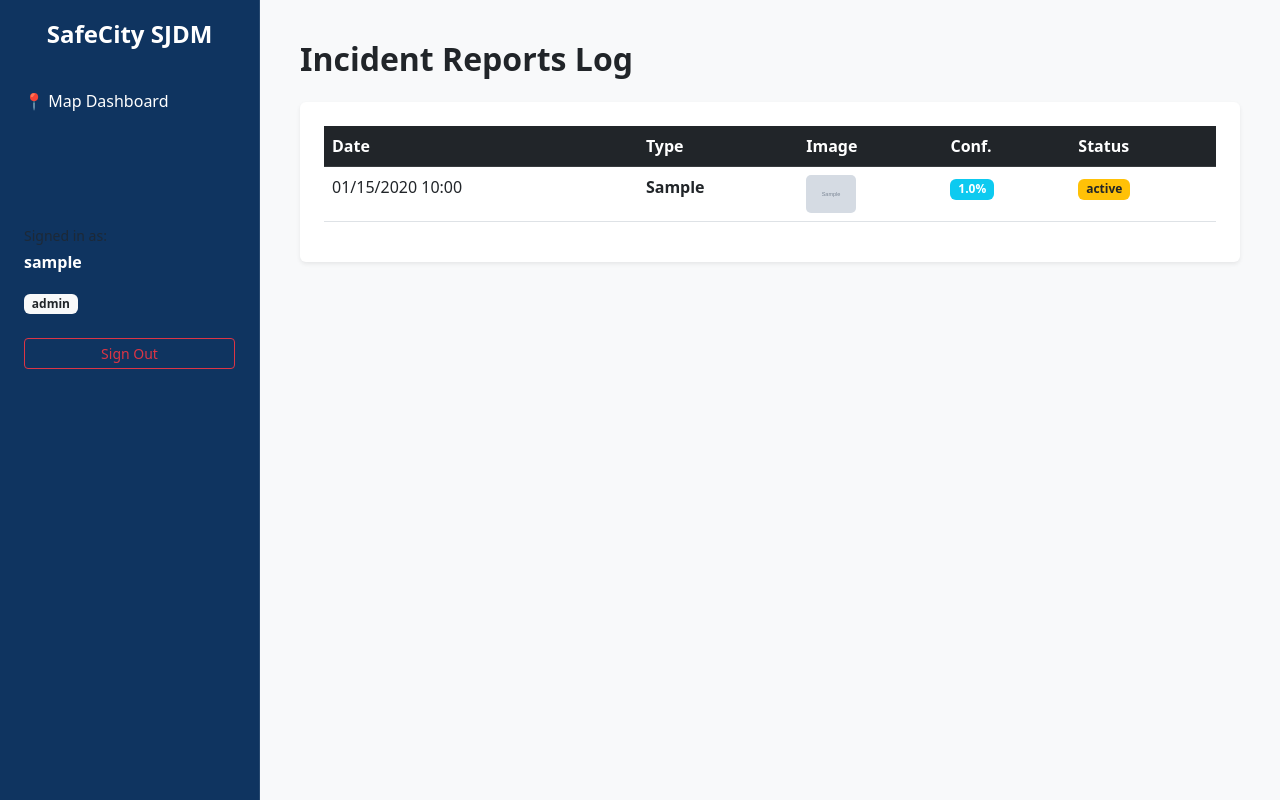
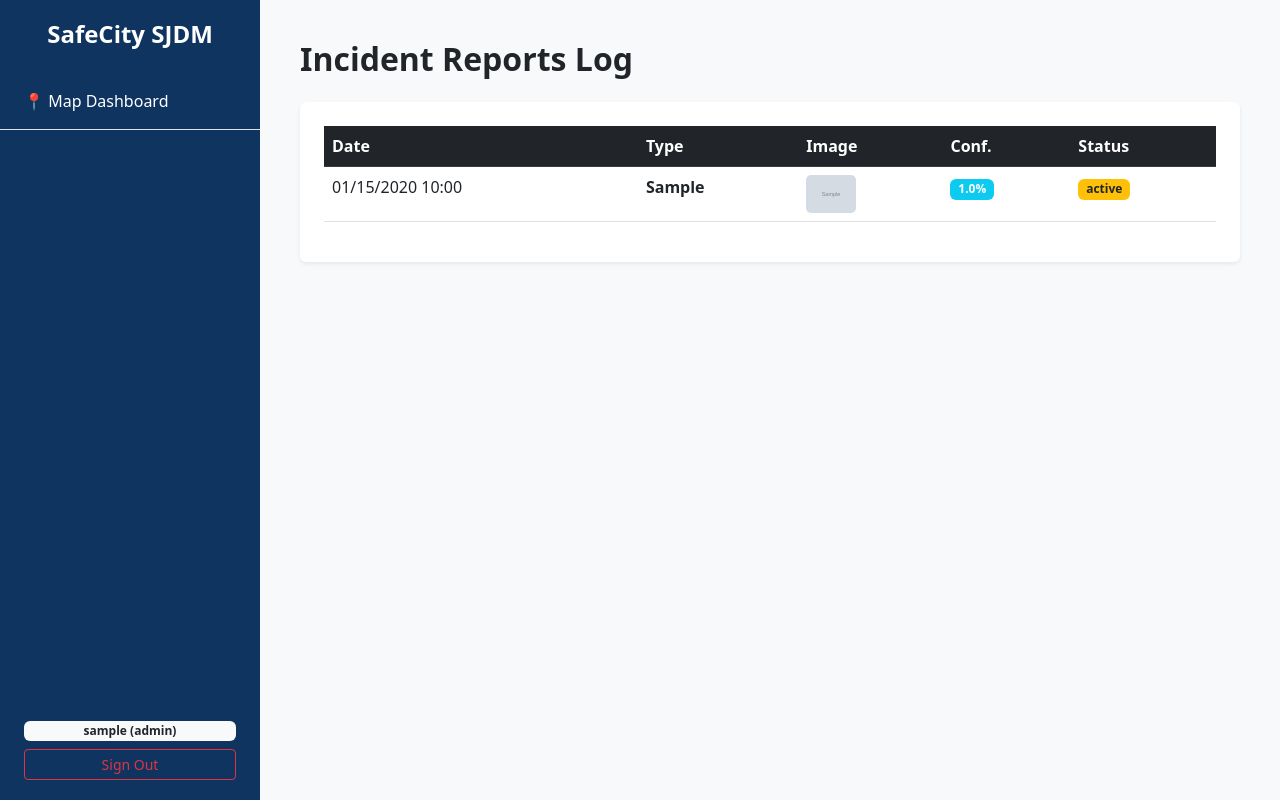
Before and after one commit to rframos/crime-reporting-system, a Flask app: template templates/reports.html in a window 1280 px wide. Run offline with Flask 3, Linux system fonts and the light colour scheme; the template is opened without the code that fills it: values that come from a table or form of the project are taken from there, others are empty; a user stored in the database is signed in; tables that the repository leaves empty hold one stand-in row (values such as "Sample post"); grey boxes marked "Sample" are stand-in pictures.

Commit message:
Update sidebar.html

```diff
--- a/templates/sidebar.html
+++ b/templates/sidebar.html
@@ -1,22 +1,46 @@
-<div class="sidebar" style="height: 100vh; background: #0f3460; color: white; padding: 20px 0; position: fixed; width: 260px; z-index: 1000; border-right: 1px solid rgba(255,255,255,0.1);">
+<div class="sidebar" style="height: 100vh; background: #0f3460; color: white; padding: 20px 0; position: fixed; width: 260px; z-index: 1000;">
     <h4 class="text-center fw-bold mb-4">SafeCity SJDM</h4>
 
-    <a href="/" class="d-block py-3 px-4 text-white text-decoration-none {% if request.path == '/' %}bg-primary{% endif %}">📍 Map Dashboard</a>
+    <a href="/" class="d-block py-3 px-4 text-white text-decoration-none border-bottom">📍 Map Dashboard</a>
 
     {% if current_user.role in ['Admin', 'Police', 'Barangay'] %}
-    <a href="/heatmap" class="d-block py-3 px-4 text-white text-decoration-none {% if request.path == '/heatmap' %}bg-primary{% endif %}">🔥 Crime Heatmap</a>
-    <a href="/reports" class="d-block py-3 px-4 text-white text-decoration-none {% if request.path == '/reports' %}bg-primary{% endif %}">📋 Incident Logs</a>
+    <a href="/heatmap" class="d-block py-3 px-4 text-white text-decoration-none border-bottom">🔥 Crime Heatmap</a>
+    <a href="/reports" class="d-block py-3 px-4 text-white text-decoration-none border-bottom">📋 Incident Logs</a>
+
+    <div class="px-4 mt-4">
+        <h6 class="small fw-bold text-uppercase text-muted">Recent Alerts 🔔</h6>
+        <div id="notif-inbox" style="max-height: 200px; overflow-y: auto;">
+            <p class="small text-muted">Checking for alerts...</p>
+        </div>
+    </div>
     {% endif %}
 
-    {% if current_user.role == 'Admin' %}
-    <hr class="mx-3 opacity-25">
-    <a href="/cnn-admin" class="d-block py-3 px-4 text-info text-decoration-none">⚙️ AI Management</a>
-    {% endif %}
-
-    <div class="px-4 mt-5 pt-5">
-        <div class="small text-muted mb-1">Signed in as:</div>
-        <div class="fw-bold mb-3">{{ current_user.username }}</div>
-        <div class="badge bg-light text-dark mb-4">{{ current_user.role }}</div>
+    <div class="px-4" style="position: absolute; bottom: 20px; width: 100%;">
+        <div class="badge bg-light text-dark mb-2 w-100">{{ current_user.username }} ({{ current_user.role }})</div>
         <a href="/logout" class="btn btn-sm btn-outline-danger w-100">Sign Out</a>
     </div>
 </div>
+
+<script>
+    async function updateNotifications() {
+        const res = await fetch('/api/notifications');
+        if (res.ok) {
+            const data = await res.json();
+            const container = document.getElementById('notif-inbox');
+            if (data.length === 0) {
+                container.innerHTML = '<p class="small text-muted">No new alerts.</p>';
+                return;
+            }
+            container.innerHTML = data.map(n => `
+                <div class="p-2 mb-2 bg-dark rounded border-start border-4 border-warning" style="font-size: 0.75rem;">
+                    <strong>${n.time}</strong><br>${n.message}
+                </div>
+            `).join('');
+        }
+    }
+    // Poll for new notifications every 10 seconds
+    if (document.getElementById('notif-inbox')) {
+        setInterval(updateNotifications, 10000);
+        updateNotifications();
+    }
+</script>
```
